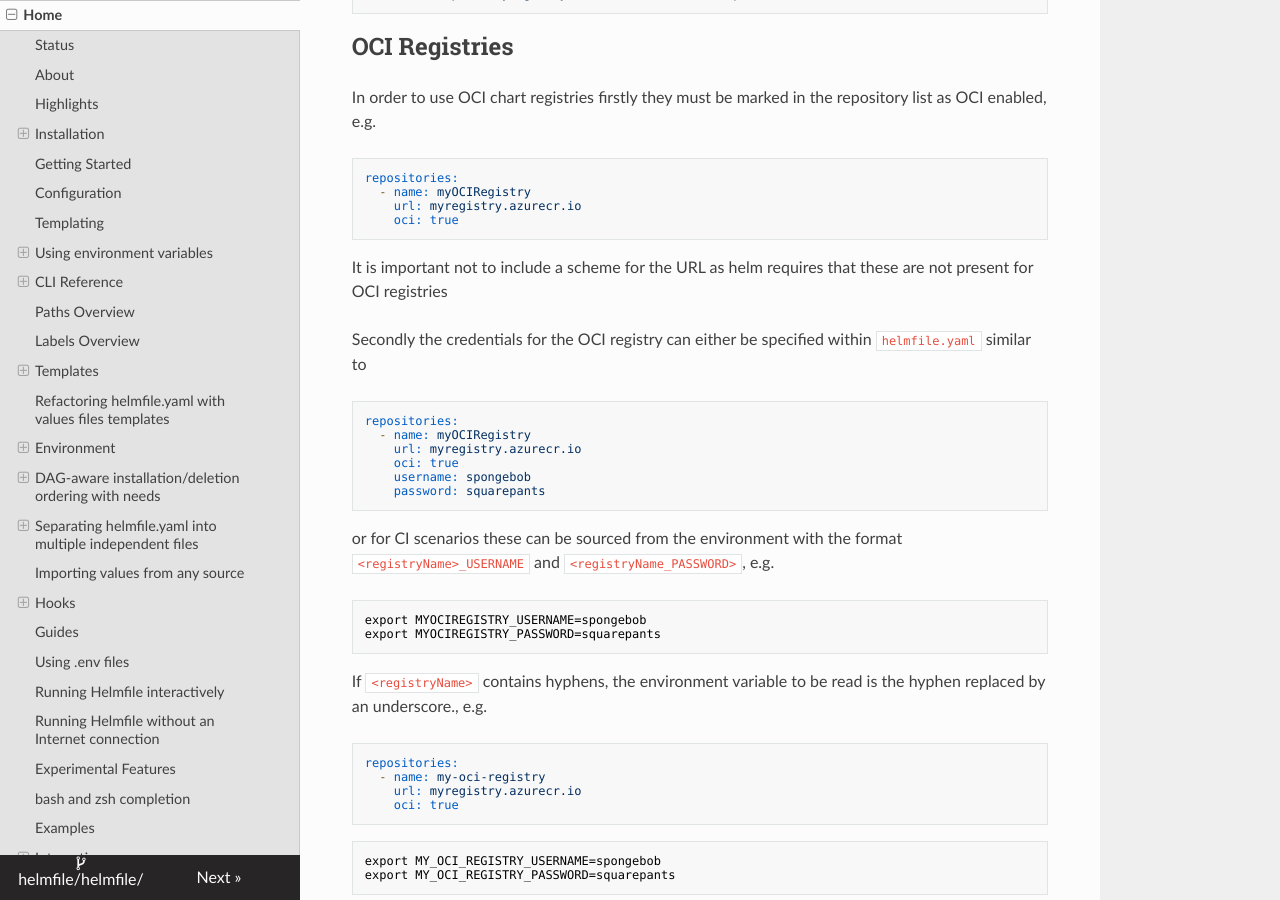
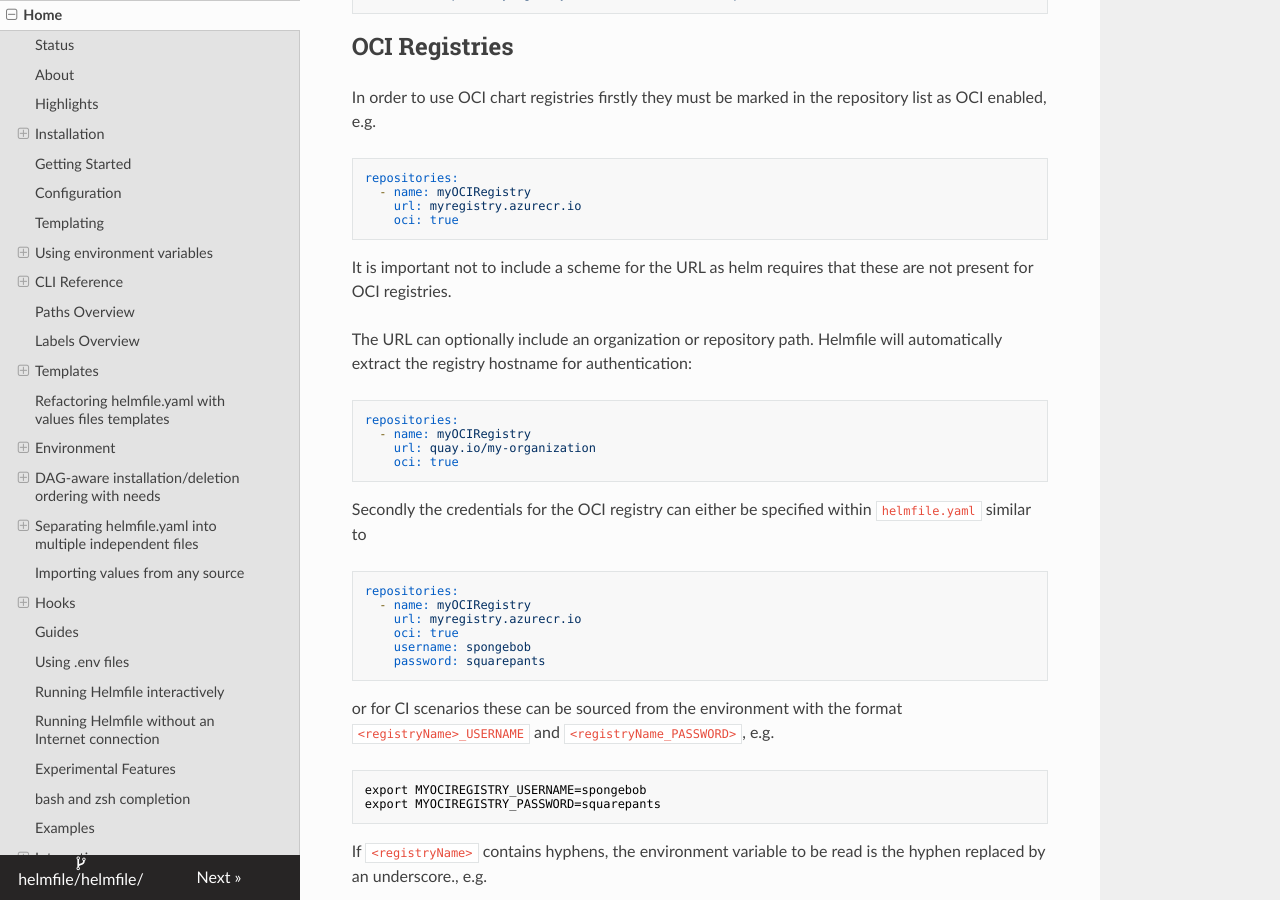
Before and after one commit to alex-tw-lam/helmfile, an MkDocs documentation site: the page built from docs/index.md, in a window 1280 px wide and 900 px high, scrolled down 38456 px. Built offline with MkDocs 1.6.1, drawn with Linux system fonts in a browser that asks for light colours; nearby versions of some CDN libraries.

Commit message:
Update OCI registry documentation to clarify URL path support
Co-authored-by: yxxhero <11087727+yxxhero@users.noreply.github.com>

````diff
--- a/docs/index.md
+++ b/docs/index.md
@@ -1819,7 +1819,16 @@ repositories:
     oci: true
 ```
 
-It is important not to include a scheme for the URL as helm requires that these are not present for OCI registries
+It is important not to include a scheme for the URL as helm requires that these are not present for OCI registries.
+
+The URL can optionally include an organization or repository path. Helmfile will automatically extract the registry hostname for authentication:
+
+```yaml
+repositories:
+  - name: myOCIRegistry
+    url: quay.io/my-organization
+    oci: true
+```
 
 Secondly the credentials for the OCI registry can either be specified within `helmfile.yaml` similar to
 
````
